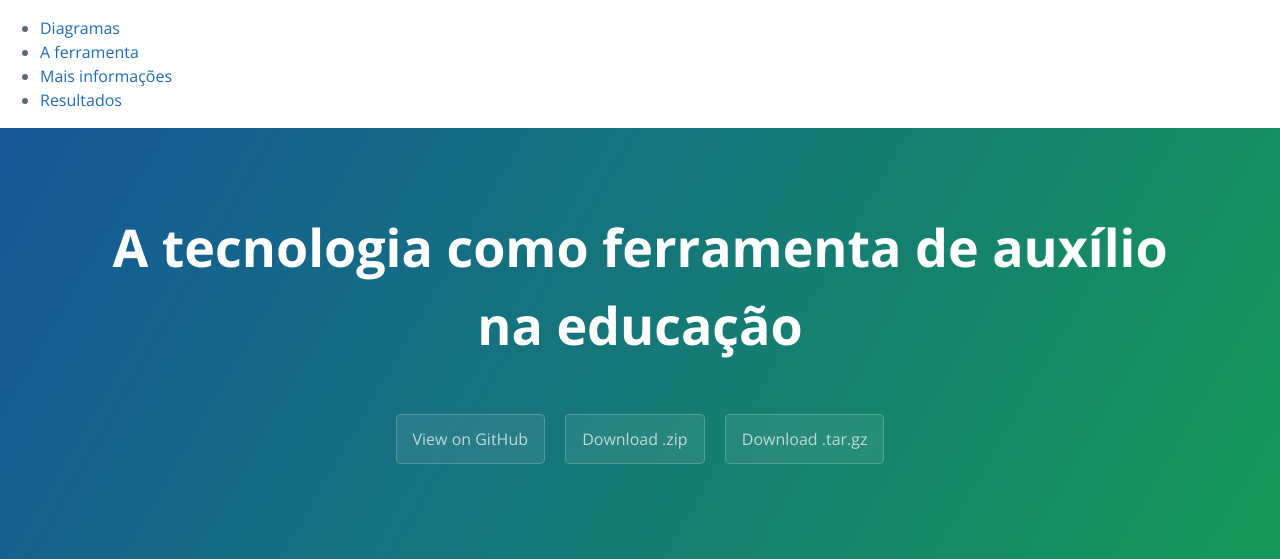
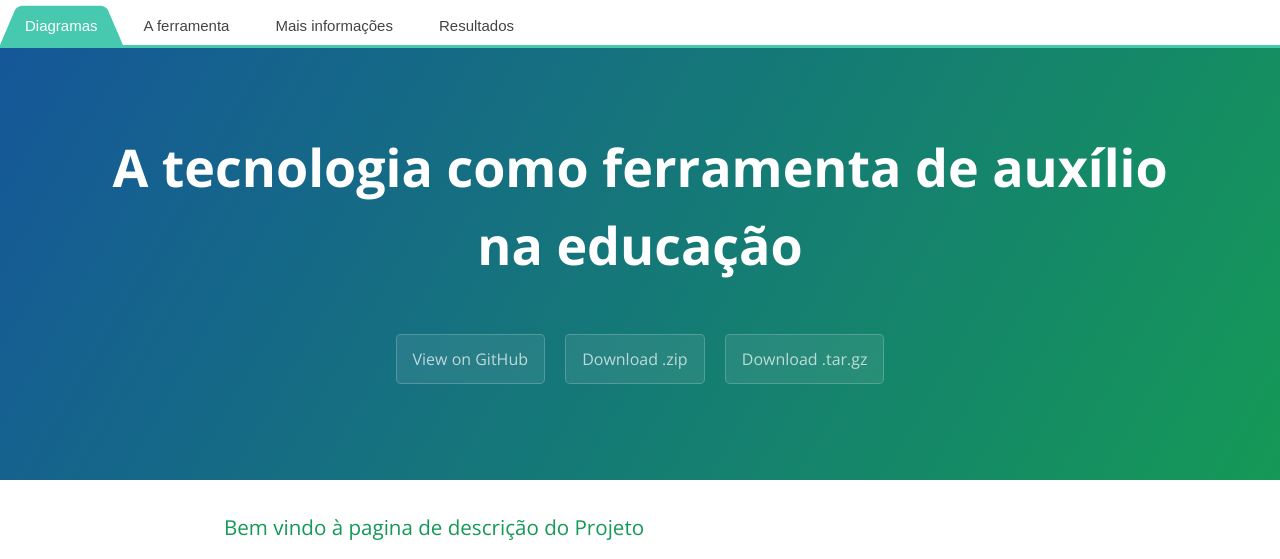
Before and after one commit to lumayara/computaria, a PHP site: page / in a window 1280 px wide. Shown: the top 559 px of the page. Run offline with PHP 8.4, Linux system fonts and the light colour scheme.

Commit message:
Update stylesheet.css

```diff
--- a/stylesheets/stylesheet.css
+++ b/stylesheets/stylesheet.css
@@ -1,6 +1,102 @@
 * {
   box-sizing: border-box; }
-
+@import url(http://fonts.googleapis.com/css?family=Raleway);
+#cssmenu,
+#cssmenu ul,
+#cssmenu ul li,
+#cssmenu ul li a {
+  margin: 0;
+  padding: 0;
+  border: 0;
+  list-style: none;
+  line-height: 1;
+  display: block;
+  position: relative;
+  -webkit-box-sizing: border-box;
+  -moz-box-sizing: border-box;
+  box-sizing: border-box;
+}
+#cssmenu:after,
+#cssmenu > ul:after {
+  content: ".";
+  display: block;
+  clear: both;
+  visibility: hidden;
+  line-height: 0;
+  height: 0;
+}
+#cssmenu {
+  width: auto;
+  border-bottom: 3px solid #47c9af;
+  font-family: Raleway, sans-serif;
+  line-height: 1;
+}
+#cssmenu ul {
+  background: #ffffff;
+}
+#cssmenu > ul > li {
+  float: left;
+}
+#cssmenu.align-center > ul {
+  font-size: 0;
+  text-align: center;
+}
+#cssmenu.align-center > ul > li {
+  display: inline-block;
+  float: none;
+}
+#cssmenu.align-right > ul > li {
+  float: right;
+}
+#cssmenu.align-right > ul > li > a {
+  margin-right: 0;
+  margin-left: -4px;
+}
+#cssmenu > ul > li > a {
+  z-index: 2;
+  padding: 18px 25px 12px 25px;
+  font-size: 15px;
+  font-weight: 400;
+  text-decoration: none;
+  color: #444444;
+  -webkit-transition: all .2s ease;
+  -moz-transition: all .2s ease;
+  -ms-transition: all .2s ease;
+  -o-transition: all .2s ease;
+  transition: all .2s ease;
+  margin-right: -4px;
+}
+#cssmenu > ul > li.active > a,
+#cssmenu > ul > li:hover > a,
+#cssmenu > ul > li > a:hover {
+  color: #ffffff;
+}
+#cssmenu > ul > li > a:after {
+  position: absolute;
+  left: 0;
+  bottom: 0;
+  right: 0;
+  z-index: -1;
+  width: 100%;
+  height: 120%;
+  border-top-left-radius: 8px;
+  border-top-right-radius: 8px;
+  content: "";
+  -webkit-transition: all .2s ease;
+  -o-transition: all .2s ease;
+  transition: all .2s ease;
+  -webkit-transform: perspective(5px) rotateX(2deg);
+  -webkit-transform-origin: bottom;
+  -moz-transform: perspective(5px) rotateX(2deg);
+  -moz-transform-origin: bottom;
+  transform: perspective(5px) rotateX(2deg);
+  transform-origin: bottom;
+}
+#cssmenu > ul > li.active > a:after,
+#cssmenu > ul > li:hover > a:after,
+#cssmenu > ul > li > a:hover:after {
+  background: #47c9af;
+}
 body {
   padding: 0;
   margin: 0;
```
